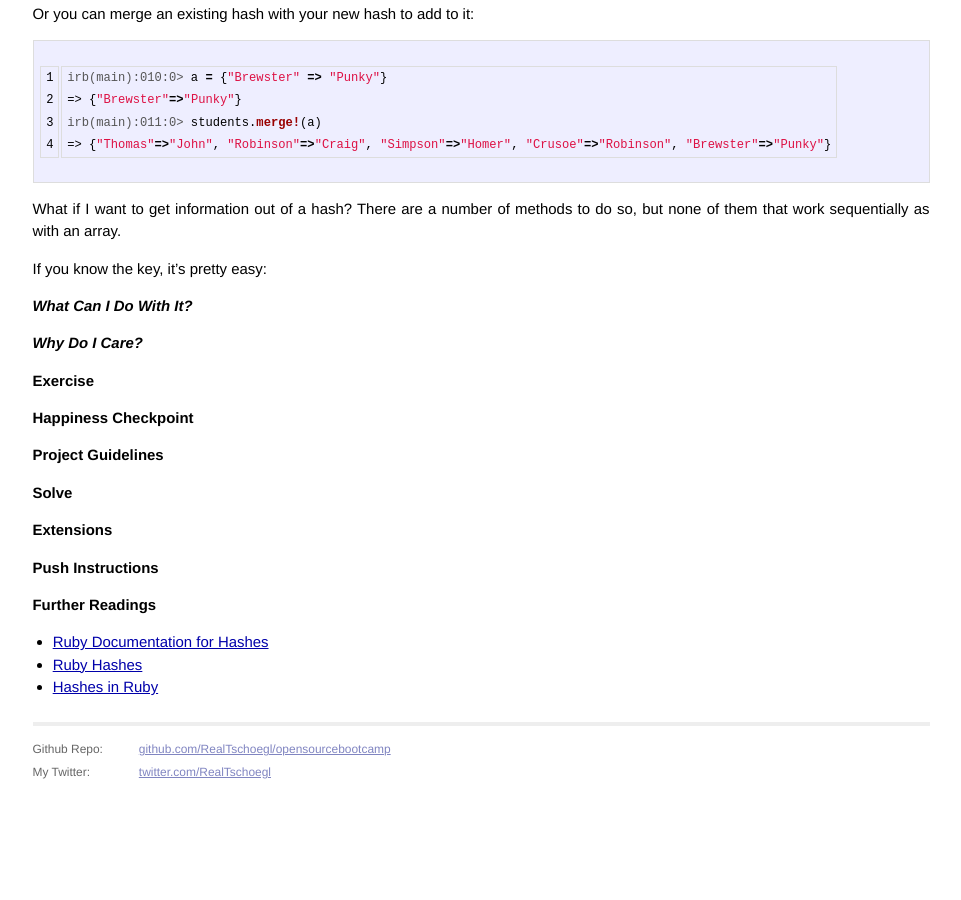
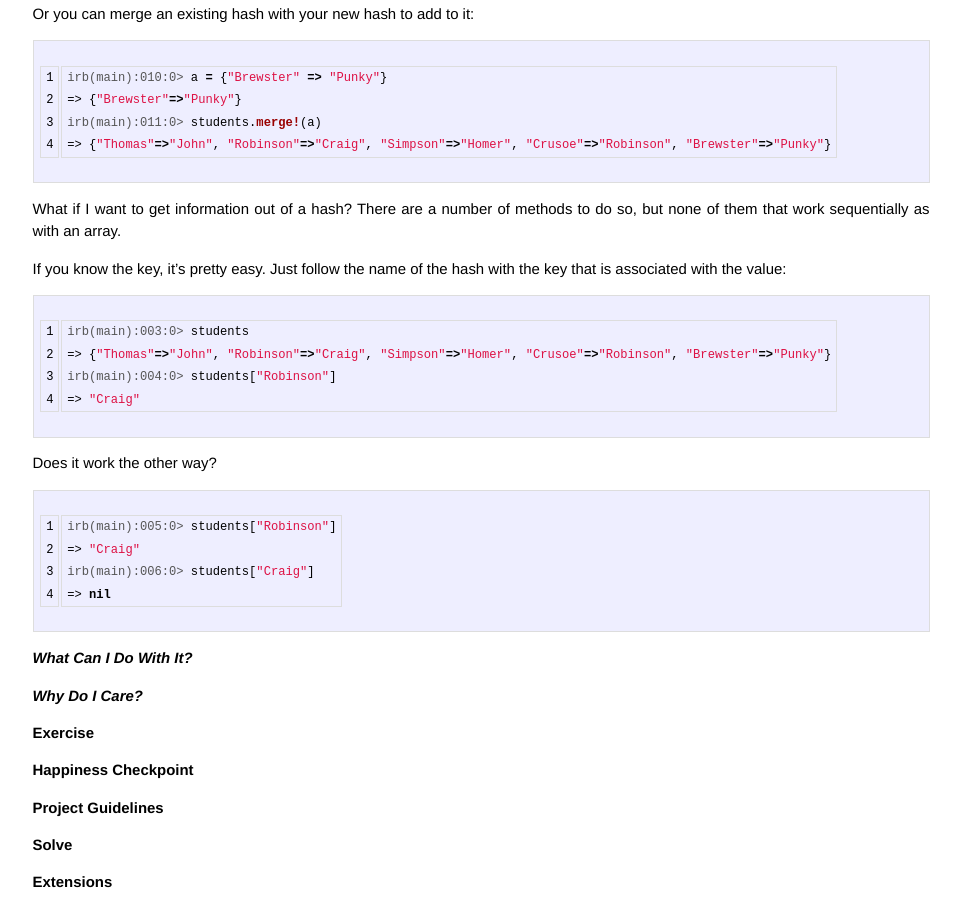
Before and after one commit to RealTschoegl/opensourcebootcamp, a Jekyll site: the page built from _posts/2014-03-12-lesson-hashes.markdown, in a window 1280 px wide and 900 px high, scrolled down 2534 px. Shown: the whole window, without its empty margins (159-1120 px from the left). Built offline with Jekyll 4.4.1, drawn with Linux system fonts in a browser that asks for light colours; Markdown is read by kramdown in place of the engine named in the settings; before the commit the page ends 3329 px from its top, so only the background shows below that.

Commit message:
Updated 2014-03-12-lesson-hashes.markdown

```diff
--- a/_posts/2014-03-12-lesson-hashes.markdown
+++ b/_posts/2014-03-12-lesson-hashes.markdown
@@ -119,11 +119,23 @@ irb(main):011:0> students.merge!(a)
 
 What if I want to get information out of a hash? There are a number of methods to do so, but none of them that work sequentially as with an array.
 
-If you know the key, it's pretty easy:
+If you know the key, it's pretty easy.  Just follow the name of the hash with the key that is associated with the value:
 
+{% highlight irb linenos %}
+irb(main):003:0> students
+=> {"Thomas"=>"John", "Robinson"=>"Craig", "Simpson"=>"Homer", "Crusoe"=>"Robinson", "Brewster"=>"Punky"}
+irb(main):004:0> students["Robinson"]
+=> "Craig"
+{% endhighlight %}
 
+Does it work the other way?
 
-
+{% highlight irb linenos %}
+irb(main):005:0> students["Robinson"]
+=> "Craig"
+irb(main):006:0> students["Craig"]
+=> nil
+{% endhighlight %}
 
 
 ### _What Can I Do With It?_
```
